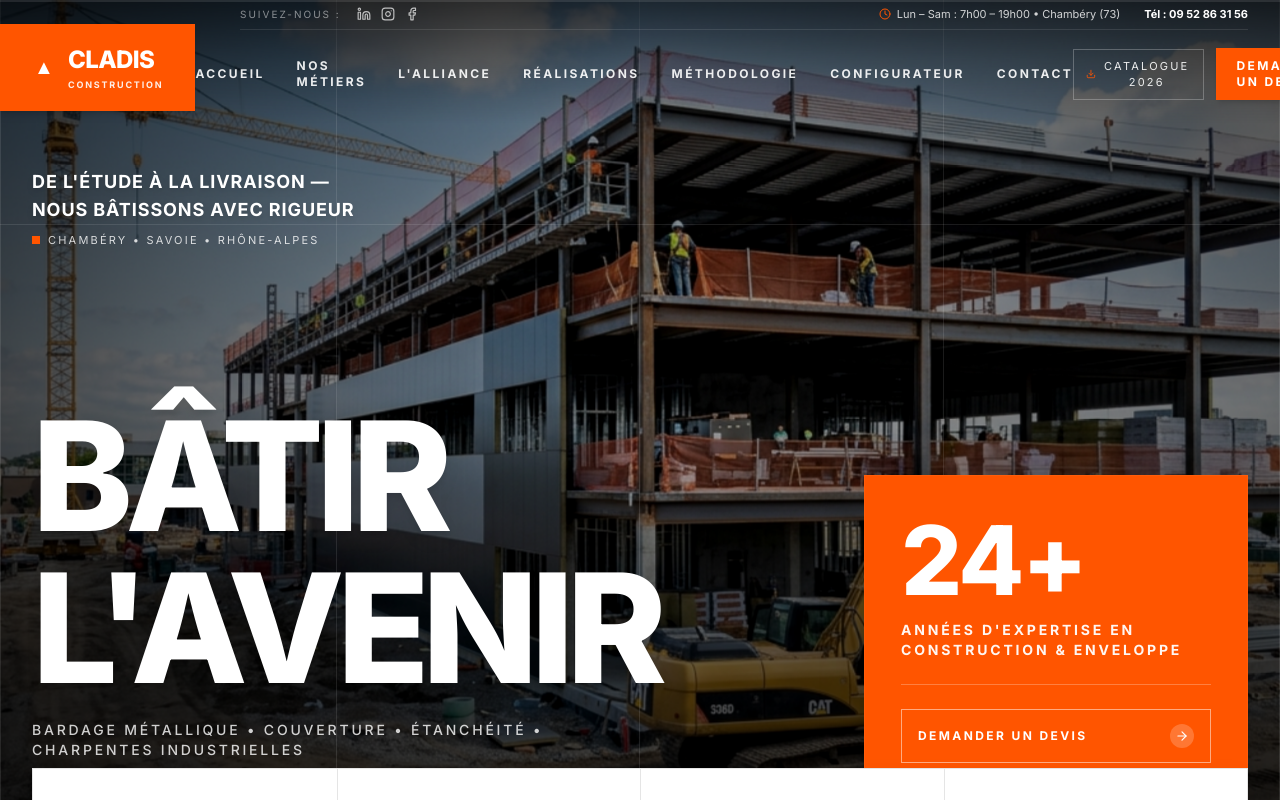
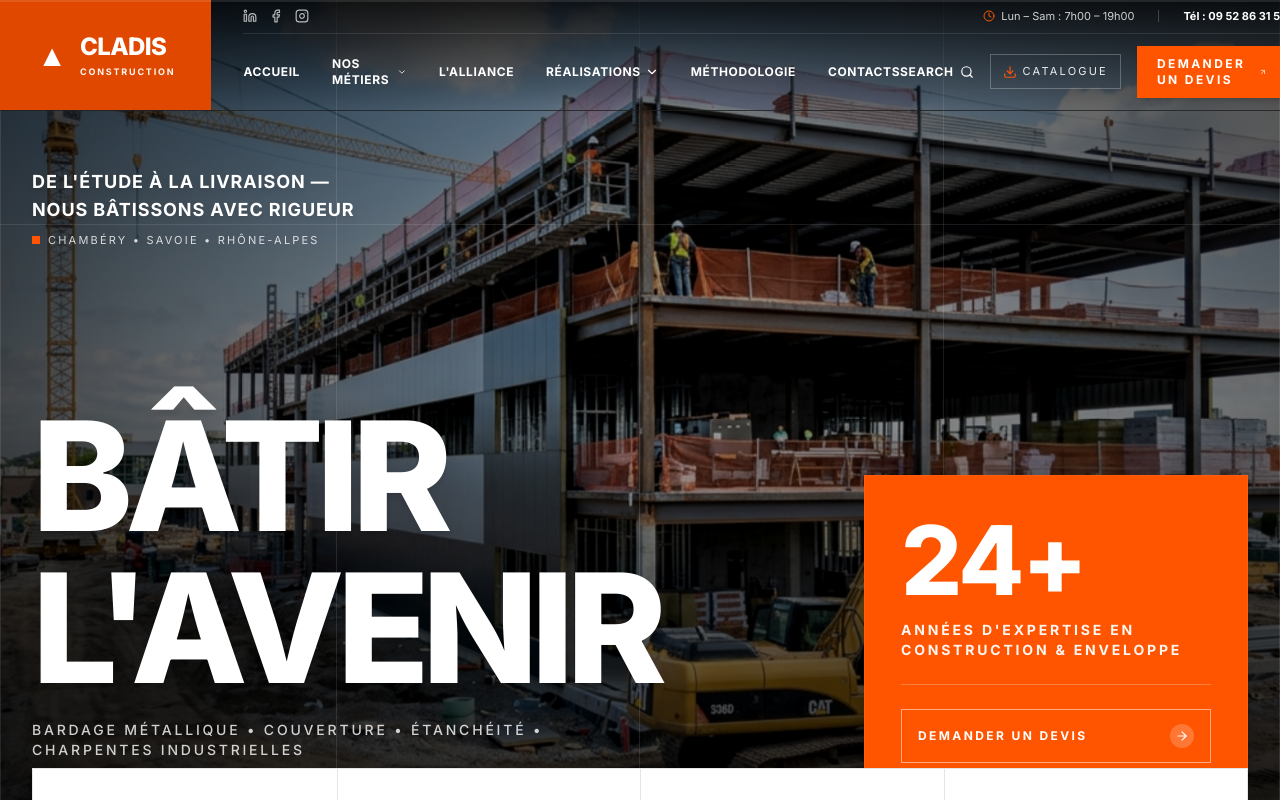
Before and after one commit to mediani-mehdi/cladis-construction, a Next.js app: page / in a window 1280 px wide. Shown: the top 800 px of the page. Built offline with nearby package versions, Linux system fonts and the light colour scheme.

Commit message:
fix(navbar): 2-tier architectural layout with full-height brand block, dropdowns, and search

```diff
--- a/components/Navbar.tsx
+++ b/components/Navbar.tsx
@@ -1,7 +1,22 @@
 "use client";
 
-import { useState, useEffect } from "react";
-import { Menu, X, ArrowUpRight, Phone, Download, Clock, Linkedin, Instagram, Facebook } from "lucide-react";
+import { useState, useEffect, useRef } from "react";
+import {
+  Menu,
+  X,
+  ArrowUpRight,
+  Phone,
+  Download,
+  Clock,
+  Linkedin,
+  Instagram,
+  Facebook,
+  Search,
+  ChevronDown,
+  Building2,
+  Layers,
+  ShieldCheck,
+} from "lucide-react";
 
 interface NavbarProps {
   onOpenCatalogue?: () => void;
@@ -11,6 +26,12 @@ export default function Navbar({ onOpenCatalogue }: NavbarProps) {
   const [scrolled, setScrolled] = useState(false);
   const [mobileMenuOpen, setMobileMenuOpen] = useState(false);
   const [scrollProgress, setScrollProgress] = useState(0);
+  const [servicesDropdown, setServicesDropdown] = useState(false);
+  const [projectsDropdown, setProjectsDropdown] = useState(false);
+  const [searchOpen, setSearchOpen] = useState(false);
+  const [searchQuery, setSearchQuery] = useState("");
+
+  const searchInputRef = useRef<HTMLInputElement>(null);
 
   useEffect(() => {
     const handleScroll = () => {
@@ -24,19 +45,32 @@ export default function Navbar({ onOpenCatalogue }: NavbarProps) {
     return () => window.removeEventListener("scroll", handleScroll);
   }, []);
 
-  const navLinks = [
-    { label: "Accueil", href: "#" },
-    { label: "Nos Métiers", href: "#metiers" },
-    { label: "L'Alliance", href: "#alliance" },
-    { label: "Réalisations", href: "#realisations" },
-    { label: "Méthodologie", href: "#methodologie" },
-    { label: "Configurateur", href: "#configurateur" },
-    { label: "Contact", href: "#contact" },
+  useEffect(() => {
+    if (searchOpen && searchInputRef.current) {
+      searchInputRef.current.focus();
+    }
+  }, [searchOpen]);
+
+  const servicesList = [
+    { title: "Bardage Métallique", desc: "Façades double peau & cassettes", href: "#metiers" },
+    { title: "Couverture & Étanchéité", desc: "Membranes bitume, PVC & isolation", href: "#metiers" },
+    { title: "Charpentes Métalliques", desc: "Structures porteuses Eurocodes 3", href: "#metiers" },
+    { title: "Bardage Spécifique", desc: "Façades géométriques & cassettes sur-mesure", href: "#metiers" },
+    { title: "Isolation Thermique RE2020", desc: "Performance thermo-acoustique continue", href: "#metiers" },
+    { title: "Étanchéité Végétalisée & Solaire", desc: "Intégration photovoltaïque sans percement", href: "#metiers" },
+  ];
+
+  const projectsCategories = [
+    { title: "Tous les Projets", href: "#realisations" },
+    { title: "Bardage Architectural", href: "#realisations" },
+    { title: "Couverture Industrielle", href: "#realisations" },
+    { title: "Charpentes Haute Portée", href: "#realisations" },
+    { title: "Enveloppes Clé en Main", href: "#realisations" },
   ];
 
   return (
     <>
-      {/* Scroll Progress Bar at very top */}
+      {/* 1. Thin Scroll Progress Indicator */}
       <div className="fixed top-0 left-0 right-0 z-50 h-[2px] bg-white/10 pointer-events-none">
         <div
           className="h-full bg-construction-orange transition-all duration-150 ease-out"
@@ -44,80 +78,213 @@ export default function Navbar({ onOpenCatalogue }: NavbarProps) {
         />
       </div>
 
+      {/* 2. Main Header Bar (Directly replicates the reference image 2-tier layout) */}
       <header
         className={`fixed top-0 left-0 right-0 z-40 transition-all duration-300 ${
           scrolled
-            ? "backdrop-blur-xl bg-black/85 border-b border-white/10 py-2.5 shadow-2xl"
-            : "bg-gradient-to-b from-black/60 via-black/25 to-transparent pt-0 pb-3"
+            ? "backdrop-blur-xl bg-black/90 border-b border-white/15 shadow-2xl"
+            : "bg-gradient-to-b from-black/80 via-black/40 to-transparent border-b border-white/10"
         }`}
       >
-        <div className="max-w-[1440px] mx-auto px-4 sm:px-6 lg:px-8">
+        <div className="max-w-[1440px] mx-auto flex items-stretch">
 
-          {/* Top Micro-Bar (matches reference: social on left, operating hours on right) */}
-          <div className="hidden lg:flex items-center justify-between text-[11px] font-mono text-white/70 py-1.5 border-b border-white/10 ml-48 xl:ml-52">
-            <div className="flex items-center gap-4">
-              <span className="text-[10px] uppercase tracking-widest text-white/50">Suivez-nous :</span>
-              <div className="flex items-center gap-2.5 text-white/70">
-                <a href="#" className="hover:text-construction-orange transition-colors" title="LinkedIn">
+          {/* A. Full-Height Signature Orange Brand Block (Matches ▲ AVELON block exactly) */}
+          <a
+            href="#"
+            className="flex-shrink-0 bg-construction-orange hover:bg-construction-orangeDark text-white px-6 sm:px-9 py-3 sm:py-4 flex items-center gap-3 transition-colors select-none z-30"
+          >
+            <div className="w-7 h-7 sm:w-8 sm:h-8 flex items-center justify-center font-black text-2xl sm:text-3xl leading-none">
+              ▲
+            </div>
+            <div className="flex flex-col justify-center">
+              <span className="font-sans text-xl sm:text-2xl font-black tracking-tight leading-none">
+                CLADIS
+              </span>
+              <span className="text-[8px] sm:text-[9px] uppercase tracking-widest text-white/95 font-mono font-bold mt-0.5">
+                CONSTRUCTION
+              </span>
+            </div>
+          </a>
+
+          {/* B. Right Navigation Area (Two-tier grid structure) */}
+          <div className="flex-1 flex flex-col justify-between pl-4 sm:pl-6 lg:pl-8 pr-4 sm:pr-6 lg:pr-8">
+
+            {/* Top Tier (Utility Row: Social on left, Hours & Direct Contact on right) */}
+            <div className="hidden lg:flex items-center justify-between text-[11px] font-mono text-white/70 py-2 border-b border-white/10">
+              {/* Social media icons */}
+              <div className="flex items-center gap-3">
+                <a href="https://linkedin.com" target="_blank" rel="noopener noreferrer" className="hover:text-construction-orange transition-colors" title="LinkedIn">
                   <Linkedin className="w-3.5 h-3.5" />
                 </a>
-                <a href="#" className="hover:text-construction-orange transition-colors" title="Instagram">
+                <a href="https://facebook.com" target="_blank" rel="noopener noreferrer" className="hover:text-construction-orange transition-colors" title="Facebook">
+                  <Facebook className="w-3.5 h-3.5" />
+                </a>
+                <a href="https://instagram.com" target="_blank" rel="noopener noreferrer" className="hover:text-construction-orange transition-colors" title="Instagram">
                   <Instagram className="w-3.5 h-3.5" />
                 </a>
-                <a href="#" className="hover:text-construction-orange transition-colors" title="Facebook">
-                  <Facebook className="w-3.5 h-3.5" />
-                </a>
-              </div>
               </div>
 
+              {/* Working hours & Direct phone */}
               <div className="flex items-center gap-6">
                 <div className="flex items-center gap-1.5 text-white/80">
                   <Clock className="w-3 h-3 text-construction-orange" />
-                <span>Lun – Sam : 7h00 – 19h00 • Chambéry (73)</span>
+                  <span>Lun – Sam : 7h00 – 19h00</span>
                 </div>
+                <div className="h-3 w-[1px] bg-white/20" />
                 <a href="tel:0952863156" className="text-white hover:text-construction-orange font-bold transition-colors">
                   Tél : 09 52 86 31 56
                 </a>
               </div>
             </div>
 
-          {/* Main Navigation Row */}
-          <div className="flex items-center justify-between pt-1 sm:pt-2">
+            {/* Bottom Tier (Main Nav Links + Search / CTAs) */}
+            <div className="flex items-center justify-between py-2.5 sm:py-3">
 
-            {/* Signature Top-Left Orange Brand Block (Directly matches the AVELON orange box from reference) */}
+              {/* Desktop Nav Links with Dropdowns (Directly replicates reference typography & carets) */}
+              <nav className="hidden lg:flex items-center gap-6 xl:gap-8 text-xs font-mono font-bold uppercase tracking-wider text-white">
+
+                {/* 1. Accueil */}
+                <a href="#" className="hover:text-construction-orange transition-colors py-1 relative group">
+                  <span>Accueil</span>
+                  <span className="absolute bottom-0 left-0 w-0 h-[2px] bg-construction-orange transition-all duration-200 group-hover:w-full" />
+                </a>
+
+                {/* 2. Nos Métiers with Interactive Dropdown */}
+                <div
+                  className="relative group"
+                  onMouseEnter={() => setServicesDropdown(true)}
+                  onMouseLeave={() => setServicesDropdown(false)}
+                >
                   <a
-              href="#"
-              className="relative -mt-2 sm:-mt-3.5 -ml-4 sm:-ml-6 lg:-ml-8 px-6 sm:px-8 py-3.5 sm:py-5 bg-construction-orange text-white flex items-center gap-3 shadow-md hover:bg-construction-orangeDark transition-colors group z-20"
+                    href="#metiers"
+                    className="flex items-center gap-1 hover:text-construction-orange transition-colors py-1"
                   >
-              <div className="w-6 h-6 flex items-center justify-center font-black text-xl leading-none">
-                ▲
+                    <span>Nos Métiers</span>
+                    <ChevronDown className={`w-3.5 h-3.5 transition-transform duration-200 ${servicesDropdown ? "rotate-180 text-construction-orange" : ""}`} />
+                  </a>
+
+                  {servicesDropdown && (
+                    <div className="absolute top-full -left-4 w-72 bg-black/95 backdrop-blur-xl border border-white/15 p-3 shadow-2xl animate-fadeIn z-50">
+                      <div className="text-[10px] font-mono uppercase tracking-widest text-construction-orange pb-2 mb-2 border-b border-white/10 font-bold">
+                        Lots Techniques
                       </div>
-              <div className="flex flex-col">
-                <span className="font-sans text-xl sm:text-2xl font-black tracking-tight leading-none">
-                  CLADIS
-                </span>
-                <span className="text-[8px] sm:text-[9px] uppercase tracking-widest text-white/90 font-mono font-bold mt-0.5">
-                  CONSTRUCTION
-                </span>
+                      <div className="space-y-1">
+                        {servicesList.map((srv) => (
+                          <a
+                            key={srv.title}
+                            href={srv.href}
+                            onClick={() => setServicesDropdown(false)}
+                            className="block p-2 hover:bg-white/10 transition-colors"
+                          >
+                            <div className="text-xs font-bold text-white group-hover:text-construction-orange">
+                              {srv.title}
+                            </div>
+                            <div className="text-[10px] text-white/60 font-mono font-normal">
+                              {srv.desc}
                             </div>
                           </a>
+                        ))}
+                      </div>
+                    </div>
+                  )}
+                </div>
 
-            {/* Desktop Navigation Links (Transparent/White High-Contrast) */}
-            <nav className="hidden lg:flex items-center gap-6 xl:gap-8 text-xs uppercase tracking-widest font-mono text-white/90 font-bold">
-              {navLinks.map((link) => (
-                <a
-                  key={link.label}
-                  href={link.href}
-                  className="hover:text-construction-orange transition-colors duration-200 relative py-1 group flex items-center gap-1"
-                >
-                  <span>{link.label}</span>
+                {/* 3. L'Alliance */}
+                <a href="#alliance" className="hover:text-construction-orange transition-colors py-1 relative group">
+                  <span>L'Alliance</span>
                   <span className="absolute bottom-0 left-0 w-0 h-[2px] bg-construction-orange transition-all duration-200 group-hover:w-full" />
                 </a>
+
+                {/* 4. Réalisations with Dropdown */}
+                <div
+                  className="relative group"
+                  onMouseEnter={() => setProjectsDropdown(true)}
+                  onMouseLeave={() => setProjectsDropdown(false)}
+                >
+                  <a
+                    href="#realisations"
+                    className="flex items-center gap-1 hover:text-construction-orange transition-colors py-1"
+                  >
+                    <span>Réalisations</span>
+                    <ChevronDown className={`w-3.5 h-3.5 transition-transform duration-200 ${projectsDropdown ? "rotate-180 text-construction-orange" : ""}`} />
+                  </a>
+
+                  {projectsDropdown && (
+                    <div className="absolute top-full -left-4 w-60 bg-black/95 backdrop-blur-xl border border-white/15 p-3 shadow-2xl animate-fadeIn z-50">
+                      <div className="text-[10px] font-mono uppercase tracking-widest text-construction-orange pb-2 mb-2 border-b border-white/10 font-bold">
+                        Catégories Chantiers
+                      </div>
+                      <div className="space-y-1">
+                        {projectsCategories.map((cat) => (
+                          <a
+                            key={cat.title}
+                            href={cat.href}
+                            onClick={() => setProjectsDropdown(false)}
+                            className="block p-2 hover:bg-white/10 text-xs font-bold text-white hover:text-construction-orange transition-colors"
+                          >
+                            {cat.title}
+                          </a>
                         ))}
+                      </div>
+                    </div>
+                  )}
+                </div>
+
+                {/* 5. Méthodologie */}
+                <a href="#methodologie" className="hover:text-construction-orange transition-colors py-1 relative group">
+                  <span>Méthodologie</span>
+                  <span className="absolute bottom-0 left-0 w-0 h-[2px] bg-construction-orange transition-all duration-200 group-hover:w-full" />
+                </a>
+
+                {/* 6. Contact */}
+                <a href="#contact" className="hover:text-construction-orange transition-colors py-1 relative group">
+                  <span>Contacts</span>
+                  <span className="absolute bottom-0 left-0 w-0 h-[2px] bg-construction-orange transition-all duration-200 group-hover:w-full" />
+                </a>
               </nav>
 
-            {/* Action Buttons */}
-            <div className="hidden sm:flex items-center gap-3">
+              {/* Right Side Action Tools (Matches SEARCH 🔍 from reference) */}
+              <div className="flex items-center gap-4 ml-auto lg:ml-0">
+
+                {/* Search Toggle (Exactly as in reference image "SEARCH 🔍") */}
+                <div className="relative">
+                  {searchOpen ? (
+                    <div className="flex items-center gap-2 bg-black/90 border border-construction-orange px-3 py-1.5 animate-fadeIn">
+                      <Search className="w-3.5 h-3.5 text-construction-orange" />
+                      <input
+                        ref={searchInputRef}
+                        type="text"
+                        placeholder="Rechercher (ex: bardage, devis)..."
+                        value={searchQuery}
+                        onChange={(e) => setSearchQuery(e.target.value)}
+                        onKeyDown={(e) => {
+                          if (e.key === "Enter") {
+                            const target = document.querySelector("#metiers");
+                            if (target) target.scrollIntoView({ behavior: "smooth" });
+                            setSearchOpen(false);
+                          }
+                        }}
+                        className="bg-transparent text-xs text-white placeholder-white/50 outline-none w-48 font-mono"
+                      />
+                      <button
+                        onClick={() => setSearchOpen(false)}
+                        className="text-white/60 hover:text-white"
+                      >
+                        <X className="w-3.5 h-3.5" />
+                      </button>
+                    </div>
+                  ) : (
+                    <button
+                      onClick={() => setSearchOpen(true)}
+                      className="hidden sm:flex items-center gap-1.5 text-xs font-mono font-bold uppercase tracking-wider text-white hover:text-construction-orange transition-colors py-1"
+                    >
+                      <span>Search</span>
+                      <Search className="w-3.5 h-3.5 text-white group-hover:text-construction-orange" />
+                    </button>
+                  )}
+                </div>
+
+                {/* Catalogue Download Button */}
                 {onOpenCatalogue && (
                   <button
                     onClick={onOpenCatalogue}
@@ -125,20 +292,20 @@ export default function Navbar({ onOpenCatalogue }: NavbarProps) {
                     title="Télécharger le Catalogue 2026"
                   >
                     <Download className="w-3.5 h-3.5 text-construction-orange" />
-                  <span>Catalogue 2026</span>
+                    <span>Catalogue</span>
                   </button>
                 )}
 
+                {/* Outlined CTA Button */}
                 <a
                   href="#devis"
-                className="inline-flex items-center gap-2 px-5 py-2.5 text-xs uppercase tracking-widest font-mono font-bold text-white bg-construction-orange hover:bg-construction-orangeDark transition-all duration-200 shadow-md"
+                  className="hidden sm:inline-flex items-center gap-2 px-5 py-2.5 text-xs uppercase tracking-widest font-mono font-bold text-white bg-construction-orange hover:bg-construction-orangeDark transition-all duration-200 shadow-md"
                 >
                   <span>Demander un devis</span>
                   <ArrowUpRight className="w-3.5 h-3.5" />
                 </a>
-            </div>
 
-            {/* Mobile Menu Button */}
+                {/* Mobile Menu Toggle Button */}
                 <button
                   onClick={() => setMobileMenuOpen(!mobileMenuOpen)}
                   className="lg:hidden p-2 text-white bg-black/60 border border-white/20 hover:bg-black transition-colors"
@@ -146,11 +313,17 @@ export default function Navbar({ onOpenCatalogue }: NavbarProps) {
                 >
                   {mobileMenuOpen ? <X className="w-5 h-5" /> : <Menu className="w-5 h-5" />}
                 </button>
+
               </div>
+
+            </div>
+
+          </div>
+
         </div>
       </header>
 
-      {/* Mobile Drawer Menu */}
+      {/* 3. Mobile Navigation Drawer */}
       {mobileMenuOpen && (
         <div className="lg:hidden fixed inset-0 z-50 bg-black/95 backdrop-blur-2xl pt-24 px-6 pb-8 flex flex-col justify-between animate-fadeIn">
           <div className="flex flex-col gap-6">
@@ -168,12 +341,20 @@ export default function Navbar({ onOpenCatalogue }: NavbarProps) {
             </div>
 
             <nav className="flex flex-col gap-3">
-              {navLinks.map((link, idx) => (
+              {[
+                { label: "Accueil", href: "#" },
+                { label: "Nos Métiers (Bardage, Toiture, Charpente)", href: "#metiers" },
+                { label: "L'Alliance Building Services", href: "#alliance" },
+                { label: "Nos Réalisations", href: "#realisations" },
+                { label: "Méthodologie en 4 Étapes", href: "#methodologie" },
+                { label: "Configurateur Industriel", href: "#configurateur" },
+                { label: "Contact & Devis", href: "#contact" },
+              ].map((link, idx) => (
                 <a
                   key={link.label}
                   href={link.href}
                   onClick={() => setMobileMenuOpen(false)}
-                  className="text-lg font-sans font-bold tracking-tight text-white hover:text-construction-orange transition-colors py-2 border-b border-white/10 flex items-center justify-between"
+                  className="text-base font-sans font-bold tracking-tight text-white hover:text-construction-orange transition-colors py-2 border-b border-white/10 flex items-center justify-between"
                 >
                   <span className="flex items-baseline gap-3">
                     <span className="font-mono text-xs text-construction-orange">0{idx + 1}.</span>
```
Lines whose indentation alone changed are shown as unchanged.
